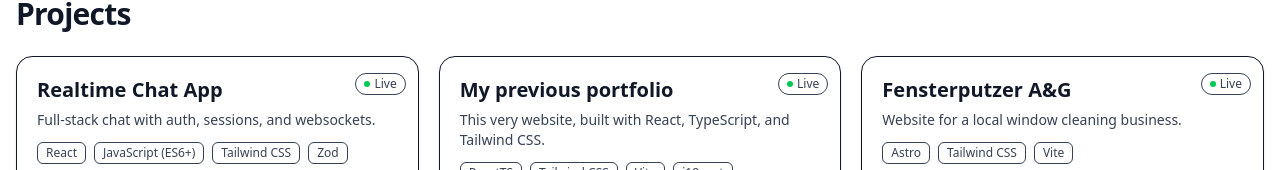
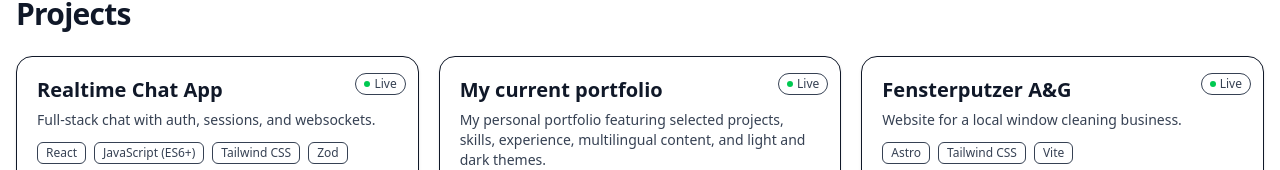
Before and after one commit to Khambazarov/homepage, a React (Vite) app: page / in a window 1280 px wide. Shown: the part 782-952 px from the top of the page. Built offline with nearby package versions, Linux system fonts and the light colour scheme; no server answers.

Commit message:
Update current portfolio details, tech stack, and links

```diff
--- a/src/App.tsx
+++ b/src/App.tsx
@@ -32,7 +32,7 @@ export default function App() {
   // Aktive Section ermitteln (wie in Nav)
   const sectionIds = useMemo(
     () => ["home", "about", "projects", "experience", "skills", "contact"],
-    []
+    [],
   );
   const activeId = useScrollSpy(sectionIds, {
     rootMargin: "-35% 0px -55% 0px",
@@ -45,7 +45,7 @@ export default function App() {
       (t("experience.items", {
         returnObjects: true,
       }) as unknown as ExpItem[]) ?? [],
-    [t]
+    [t],
   );
 
   const skillCats = useMemo(
@@ -53,7 +53,7 @@ export default function App() {
       (t("skills.categories", {
         returnObjects: true,
       }) as unknown as SkillCategory[]) ?? [],
-    [t]
+    [t],
   );
 
   // Dokumenttitel dynamisch setzen
@@ -143,13 +143,20 @@ export default function App() {
               status="live"
             />
 
-            {/* My previous Portfolio */}
+            {/* My current Portfolio */}
             <ProjectCard
-              title="My previous portfolio"
-              desc="This very website, built with React, TypeScript, and Tailwind CSS."
-              stack={["ReactTS", "Tailwind CSS", "Vite", "i18next"]}
+              title="My current portfolio"
+              desc="My personal portfolio featuring selected projects, skills, experience, multilingual content, and light and dark themes."
+              stack={[
+                "React",
+                "TypeScript",
+                "Vite",
+                "Tailwind CSS",
+                "i18next",
+                "Cloudflare Turnstile",
+              ]}
               live="https://khambazarov.dev/"
-              repo="https://github.com/Khambazarov/portfolio/"
+              repo="https://github.com/Khambazarov/homepage/"
               status="live"
             />
 
```
